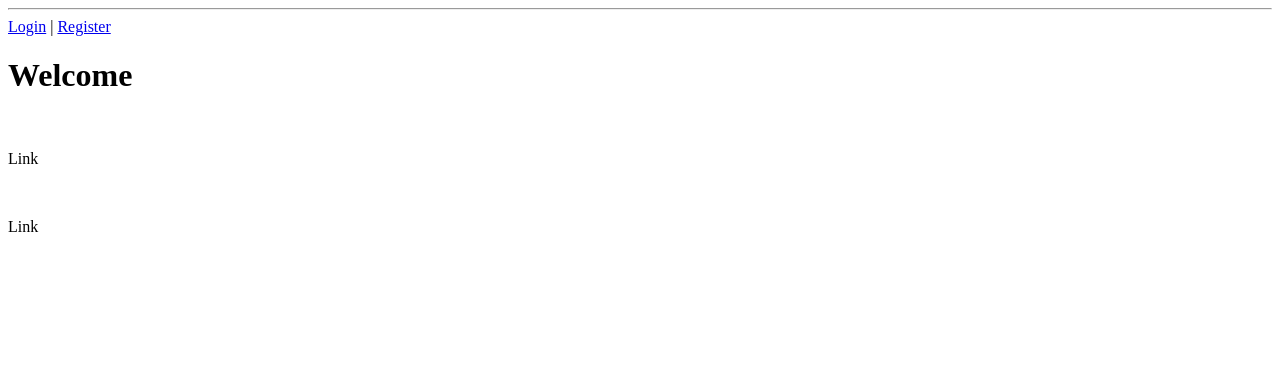
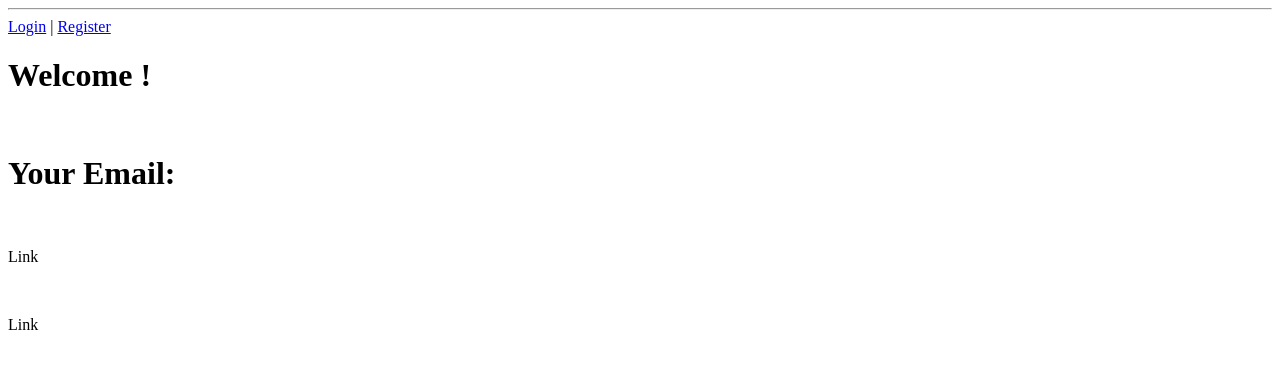
Before and after one commit to ivanbarrera0/TomeTake, an Angular app in the folder client/: page /dashboard in a window 1280 px wide. Shown: the top 368 px of the page. Built offline with nearby package versions, Linux system fonts and the light colour scheme.

Commit message:
created current user service functionality

```diff
--- a/client/src/app/dashboard/dashboard.component.html
+++ b/client/src/app/dashboard/dashboard.component.html
@@ -1,4 +1,6 @@
-<h1>Welcome</h1>
+<h1>Welcome {{currentUserService.getUsername()}}!</h1>
+<br>
+<h1>Your Email: {{currentUserService.getEmail()}}</h1>
 <br>
 <p>Link</p>
 <br>
--- a/client/src/app/dashboard/dashboard.component.ts
+++ b/client/src/app/dashboard/dashboard.component.ts
@@ -1,5 +1,6 @@
 import { Component } from '@angular/core';
 import { FormsModule } from '@angular/forms';
+import { CurrentuserService } from '../currentuser.service';
 
 @Component({
   selector: 'app-dashboard',
@@ -10,4 +11,9 @@ import { FormsModule } from '@angular/forms';
 })
 export class DashboardComponent {
 
+  currentUserService: CurrentuserService;
+
+  constructor(currentUserService: CurrentuserService) {
+    this.currentUserService = currentUserService;
+  }
 }
--- a/client/src/app/login/login.component.ts
+++ b/client/src/app/login/login.component.ts
@@ -1,7 +1,8 @@
 import { Component } from '@angular/core';
-import { Auth, RemoteService } from '../remote.service';
+import { Auth, RemoteService, User } from '../remote.service';
 import { FormsModule } from '@angular/forms';
 import { HttpErrorResponse } from '@angular/common/http';
+import { CurrentuserService } from '../currentuser.service';
 
 @Component({
   selector: 'app-login',
@@ -15,11 +16,13 @@ export class LoginComponent {
   username: string;
   password: string;
   remote:RemoteService;
+  currentUserService:CurrentuserService;
 
-  constructor(remote:RemoteService) {
+  constructor(remote:RemoteService, currentUserService:CurrentuserService) {
     this.username = "";
     this.password = "";
     this.remote = remote;
+    this.currentUserService = currentUserService;
   }
 
   submitLogin() {
@@ -32,7 +35,9 @@ export class LoginComponent {
     .subscribe({
       next: (data) => {
         alert("Login Successful!");
-        console.log(data)
+        let currentUser = data.body as User;
+        this.currentUserService.setUsername(currentUser.username);
+        this.currentUserService.setEmail(currentUser.email);
         this.remote.redirect('dashboard');
       },
       error: (error: HttpErrorResponse) => {
```
